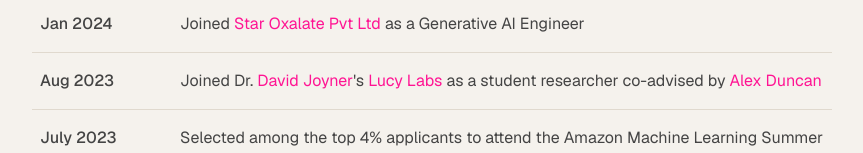
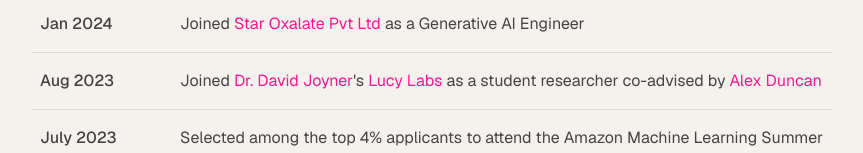
Before and after one commit to niralii/nirali-portfolio, a Next.js app: page / in a window 1280 px wide. Shown: the part 2300-2453 px from the top of the page, without its empty margins (208-1071 px from the left). Built offline with nearby package versions, Linux system fonts and the light colour scheme.

Commit message:
update bio

```diff
--- a/app/page.js
+++ b/app/page.js
@@ -107,7 +107,7 @@ export default function Home() {
                     <td>
                       Selected as one of 10 students for the VIP Program to work at the{" "}
                       <a href="https://coe.gatech.edu/academics/ai-for-engineering/ai-makerspace" target="_blank" rel="noopener noreferrer" style={{ color: "#FF1493", textDecoration: "none" }}>AI MakerSpace Nexus</a>{" "}
-                      and access 304 NVIDIA H100/H200 GPUs, <a href="https://pace.gatech.edu/" target="_blank" rel="noopener noreferrer" style={{ color: "#FF1493", textDecoration: "none" }}>Pace Labs </a>, lead by supervisors <a href="https://ece.gatech.edu/directory/gregory-krudysz" target="_blank" rel="noopener noreferrer" style={{ color: "#FF1493", textDecoration: "none" }}>Gregory Krudysz</a> and <a href="https://ece.gatech.edu/directory/ghassan-alregib" target="_blank" rel="noopener noreferrer" style={{ color: "#FF1493", textDecoration: "none" }}>Ghassan Alregib</a>
+                      and access 304 NVIDIA H100/H200 GPUs, <a href="https://pace.gatech.edu/" target="_blank" rel="noopener noreferrer" style={{ color: "#FF1493", textDecoration: "none" }}>Pace Labs</a>, lead by supervisors <a href="https://ece.gatech.edu/directory/gregory-krudysz" target="_blank" rel="noopener noreferrer" style={{ color: "#FF1493", textDecoration: "none" }}>Gregory Krudysz</a> and <a href="https://ece.gatech.edu/directory/ghassan-alregib" target="_blank" rel="noopener noreferrer" style={{ color: "#FF1493", textDecoration: "none" }}>Ghassan Alregib</a>
                     </td>
                 </tr>
                 <tr>
@@ -119,7 +119,7 @@ export default function Home() {
                 <tr>
                   <td>Aug 2023</td>
                     <td>
-                      Joined Dr. <a href="https://www.cc.gatech.edu/people/david-joyner" target="_blank" rel="noopener noreferrer" style={{ color: "#FF1493", textDecoration: "none" }}>David Joyner</a>'s <a href="https://lucylabs.gatech.edu/" target="_blank" rel="noopener noreferrer" style={{ color: "#FF1493", textDecoration: "none" }}>Lucy Labs</a> as a student researcher co-advised by <a href="https://www.cc.gatech.edu/people/alex-duncan" target="_blank" rel="noopener noreferrer" style={{ color: "#FF1493", textDecoration: "none" }}>Alex Duncan</a>
+                      Joined <a href="https://www.cc.gatech.edu/people/david-joyner" target="_blank" rel="noopener noreferrer" style={{ color: "#FF1493", textDecoration: "none" }}>Dr. David Joyner</a>'s <a href="https://lucylabs.gatech.edu/" target="_blank" rel="noopener noreferrer" style={{ color: "#FF1493", textDecoration: "none" }}>Lucy Labs</a> as a student researcher co-advised by <a href="https://www.cc.gatech.edu/people/alex-duncan" target="_blank" rel="noopener noreferrer" style={{ color: "#FF1493", textDecoration: "none" }}>Alex Duncan</a>
                    </td>
                 </tr>
                 <tr>
```
